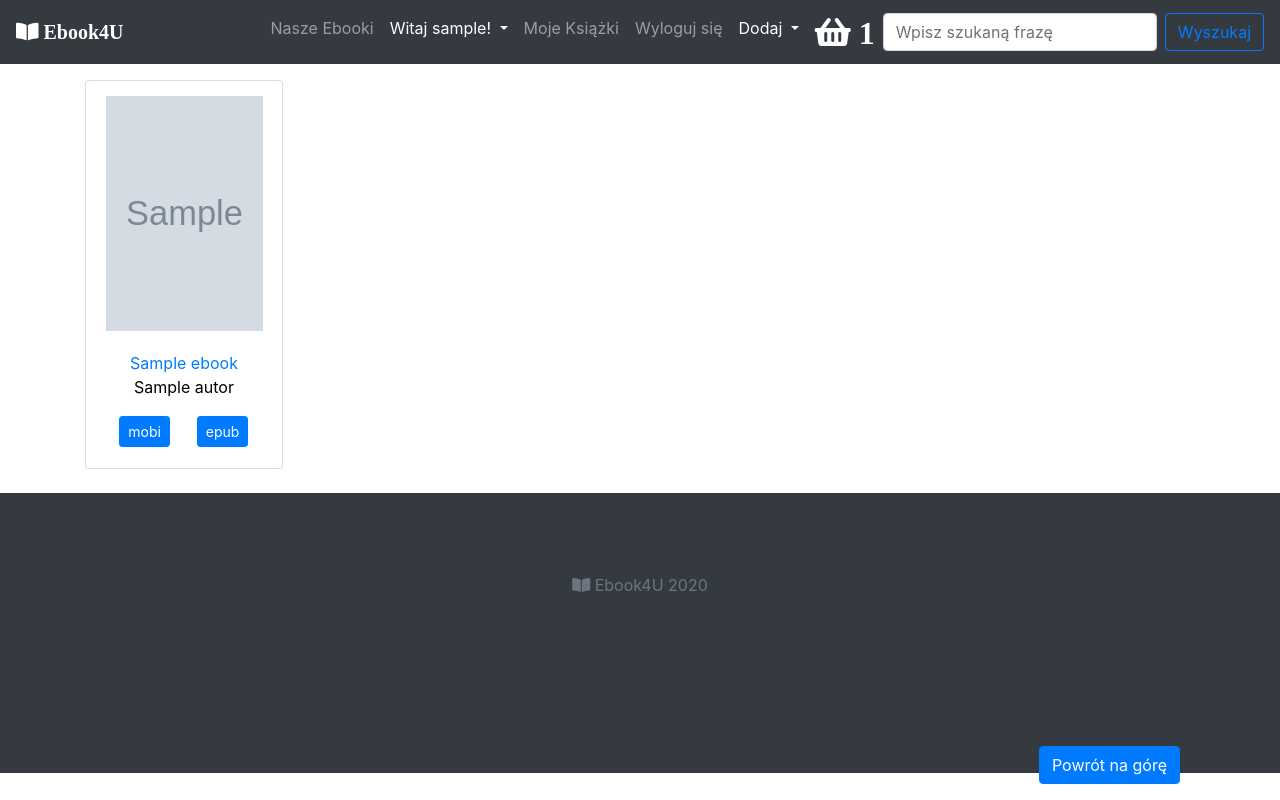
After one commit to Jacek960/Ebook-shop, a Django app: page /my_books/ in a window 1280 px wide. The commit adds this page. Run offline with Django 3.2, Linux system fonts and the light colour scheme; a user stored in the database is signed in; tables that the repository leaves empty hold one stand-in row (values such as "Sample post"); grey boxes marked "Sample" are stand-in pictures; some libraries are stand-ins or nearby versions.

Commit message:
my books added

```diff
--- /dev/null
+++ b/books/templates/books/books_card_paid.html
@@ -0,0 +1,28 @@
+<div class="col mb-4">
+    <div class="card h-100">
+        <a href="{% url 'ebook_details' ebook.slug %} ">
+            <img src="{{ ebook.image.url }}" class="card-img-top" alt="..."
+
+                 style="width: 157px;height:250px;display: block;margin: 0 auto;padding-top: 15px;"></a>
+        <div class="card-body">
+            <ul style="list-style-type:none;padding: 0;">
+                <li style="text-align: center"><a
+                        href="{% url 'ebook_details' ebook.slug %} ">{{ ebook.name }}</a></li>
+                <li style="text-align: center"><a style="color: black;"
+                                                  href="{% url 'ebook_author' ebook.autor.slug %}">{{ ebook.autor }}</a>
+                </li>
+            </ul>
+            <table style="width:100%">
+
+                    <tr style="text-align: center">
+                        <td>
+                            <a class="btn btn-primary btn-sm" href={{ ebook.file_upload_1.url  }}>mobi</a>
+                        </td>
+                        <td style="color:red">
+                            <a class="btn btn-primary btn-sm" href={{ ebook.file_upload_2.url  }}>epub</a>
+                        </td>
+                    </tr>
+            </table>
+        </div>
+    </div>
+</div>
--- /dev/null
+++ b/books/templates/books/my_books.html
@@ -0,0 +1,17 @@
+{% extends 'base.html' %}
+{% block content %}
+    <div class="container">
+
+
+            <div class="row row-cols-1 row-cols-md-5">
+            {%  for order in order_paid %}
+        {%  for ebook in order.product.all %}
+                {% include "books/books_card_paid.html" %}
+            {% endfor %}
+            {% endfor %}
+        </div>
+
+
+
+    </div>
+{% endblock %}
--- a/books/urls.py
+++ b/books/urls.py
@@ -23,6 +23,7 @@ urlpatterns = [
     path('add_to_cart/<int:id_product>', views.AddItemToCardView.as_view(),name='add_book_to_cart'),
     path('remove_from_cart/<int:id_product>', views.RemoveItemFromCardView.as_view(),name='remove_book_from_cart'),
     path('order/', views.OrderView.as_view(), name='order'),
+    path('my_books/', views.OrderHistory.as_view(), name='my-books'),
 
 
 
--- a/books/views.py
+++ b/books/views.py
@@ -210,3 +210,8 @@ class OrderView(LoginRequiredMixin,View):
         cart.delete()
 
         return render(request,'books/order_placed.html')
+
+class OrderHistory(LoginRequiredMixin,View):
+    def get(self,request):
+        order_paid = Order.objects.filter(user=request.user).filter(payment_status=True)
+        return render(request,'books/my_books.html',{'order_paid':order_paid})
--- a/templates/base.html
+++ b/templates/base.html
@@ -47,10 +47,11 @@
                        data-toggle="dropdown" aria-haspopup="true" aria-expanded="false">
                         Witaj {{ user.username }}!
                     </a>
-                    <div class="dropdown-menu" aria-labelledby="navbarDropdown">
-                        <a class="dropdown-item" href="accounts/password_change/">Zmień hasło</a>
+                        <div class="dropdown-menu" aria-labelledby="navbarDropdown">
+                            <a class="dropdown-item" href="accounts/password_change/">Zmień hasło</a>
                     </div>
-
+<li class="nav-item">
+                        <a class="nav-link " href="{% url 'my-books' %}">Moje Książki</a></li>
 
                     <li class="nav-item">
                         <a class="nav-link " href="{% url 'logout' %}">Wyloguj się</a></li>
```
